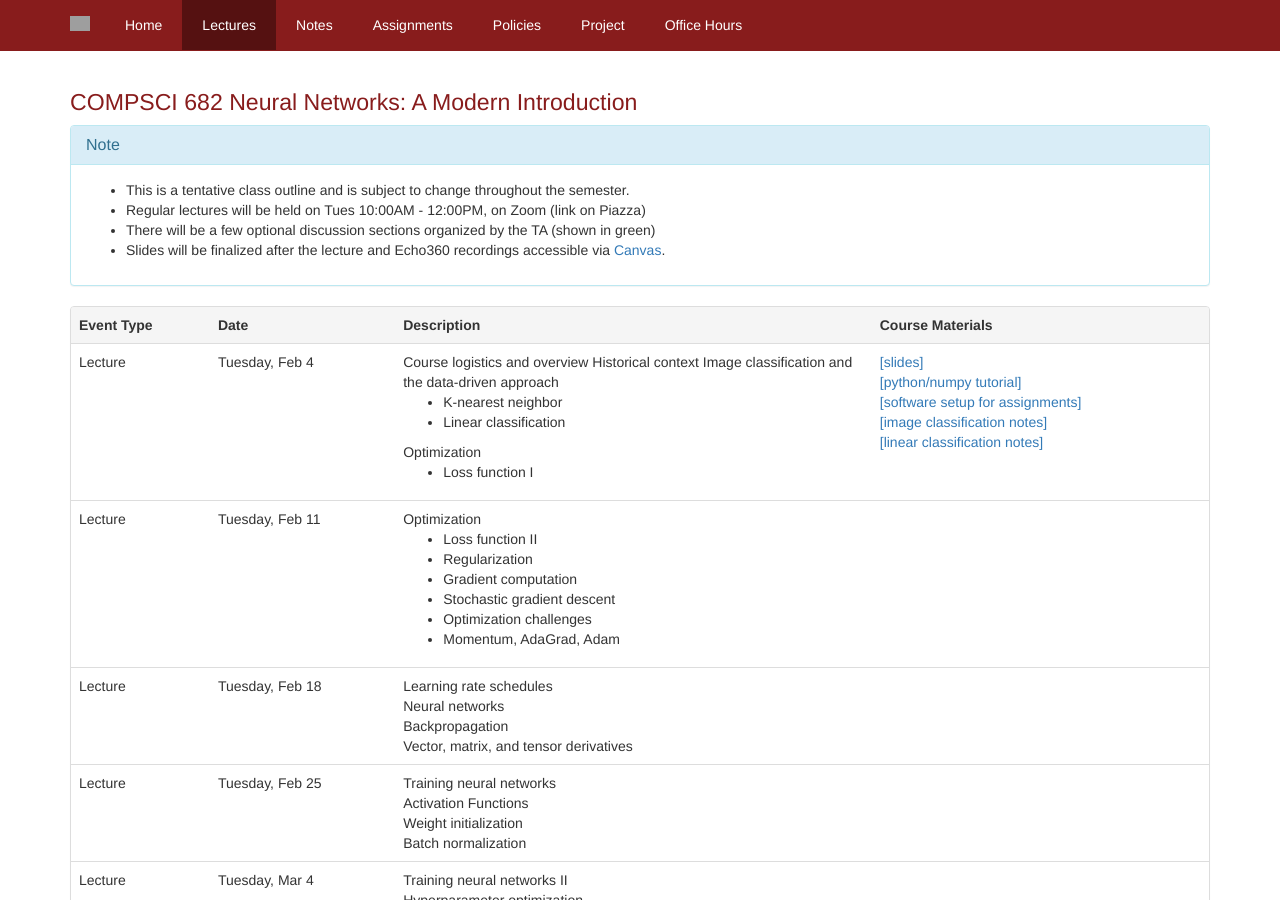
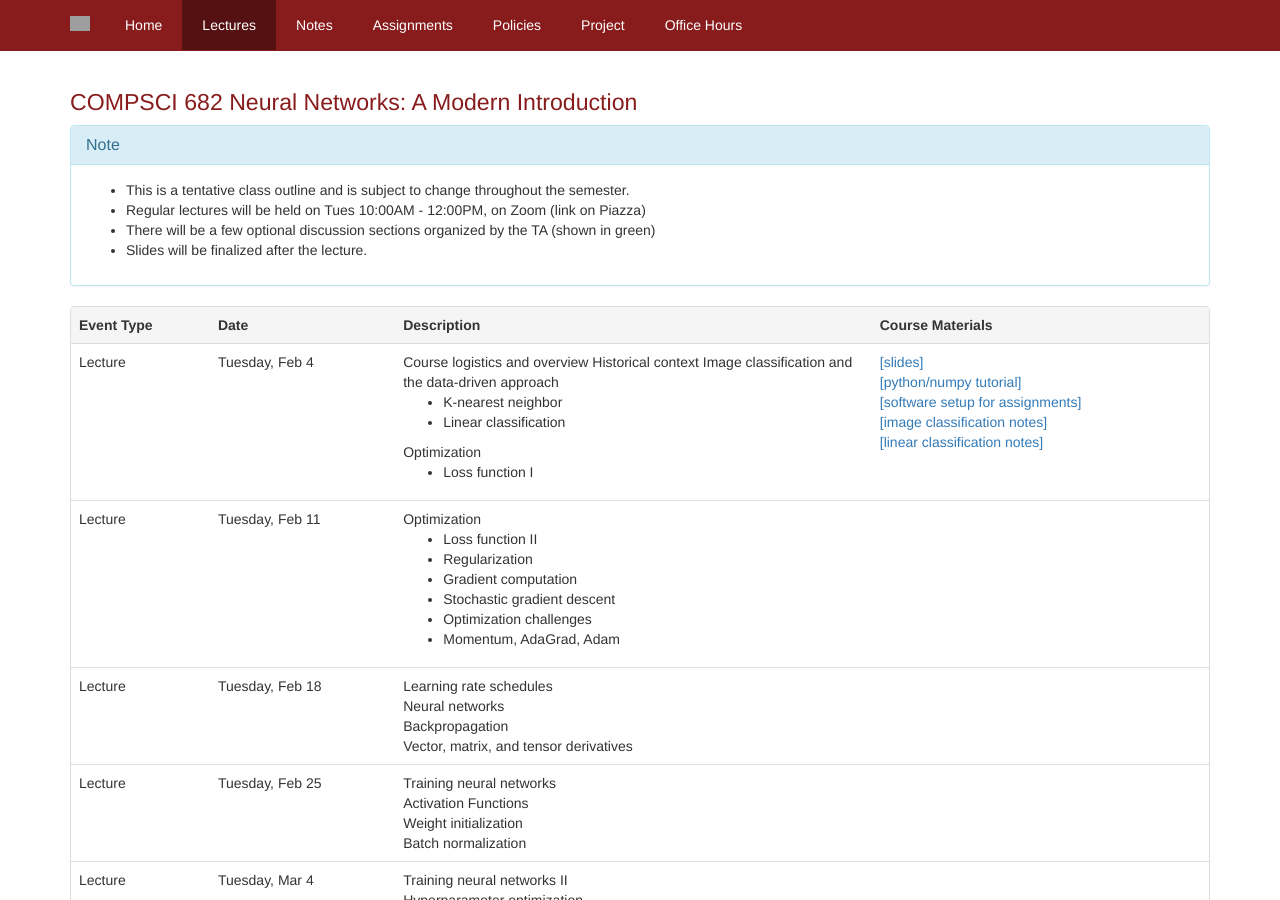
Before and after one commit to compsci682-spring2025/compsci682-spring2025.github.io, a Jekyll site: the page built from lectures.html, in a window 1280 px wide and 900 px high. Built offline with Jekyll 4.4.1, drawn with Linux system fonts in a browser that asks for light colours; grey boxes are pictures that could not be loaded.

Commit message:
update 1

```diff
--- a/lectures.html
+++ b/lectures.html
@@ -81,7 +81,7 @@ permalink: /lectures.html
             <li>This is a tentative class outline and is subject to change throughout the semester.</li>
             <li>Regular lectures will be held on Tues 10:00AM - 12:00PM, on Zoom (link on Piazza)</li>
             <li>There will be a few optional discussion sections organized by the TA (shown in green)</li>
-            <li>Slides will be finalized after the lecture and Echo360 recordings accessible via <a href=" ">Canvas</a>.</li>
+            <li>Slides will be finalized after the lecture.</li>
           </ul>
         </div>
       </div>
```
